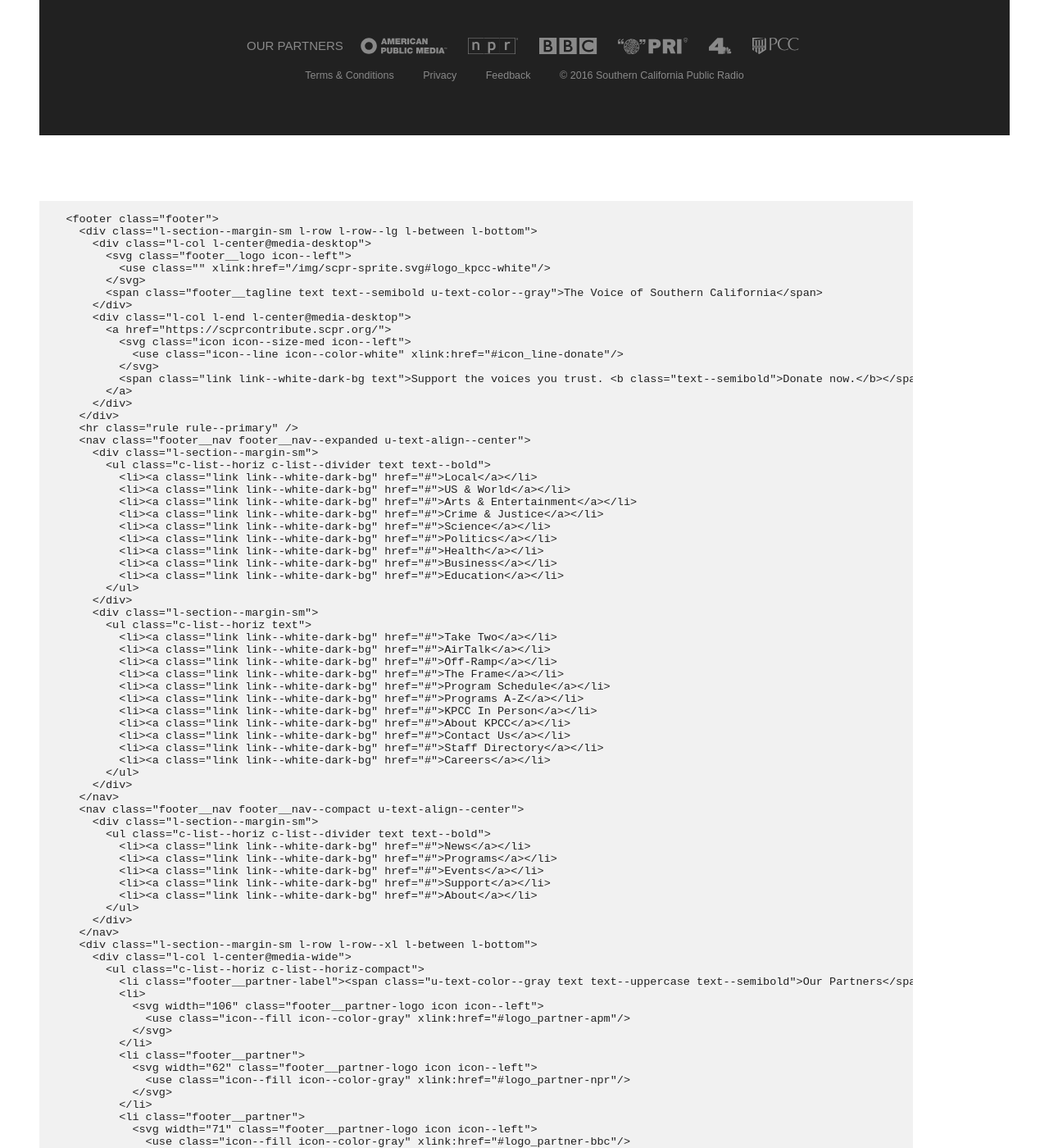
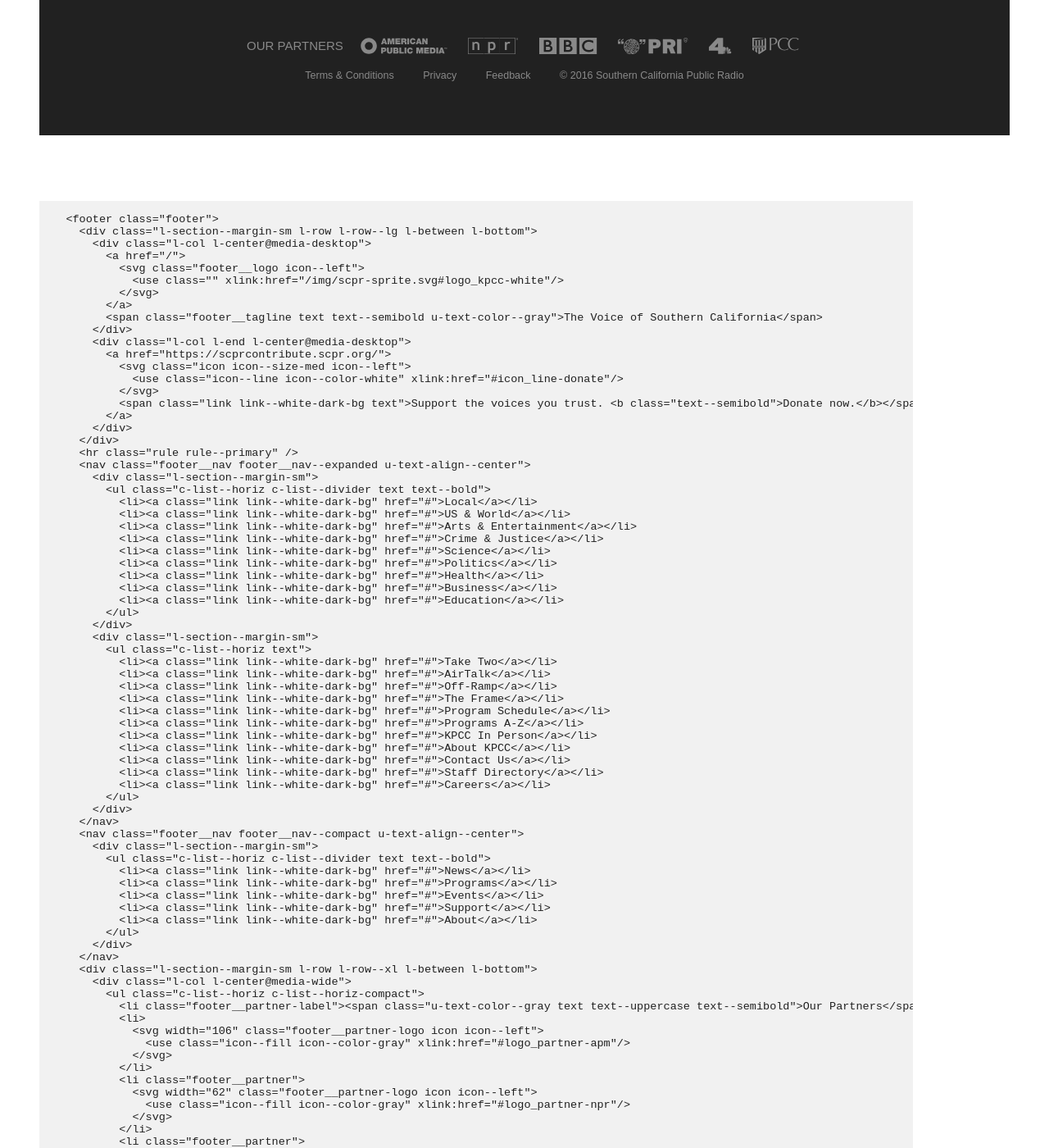
Before and after one commit to SCPR/scpr-style-guide, a Jekyll site: the page built from documentation/_components/footer.md, in a window 1280 px wide and 1400 px high, scrolled down 473 px. Shown: the whole window at 82% size. Built offline with Jekyll 4.4.1, drawn with Linux system fonts in a browser that asks for light colours; Markdown is read by kramdown in place of the engine named in the settings; some of the changed text lies outside the part shown.

Commit message:
add markup to footer pattern to wrap logo in a hyperlink

```diff
--- a/documentation/_components/footer.md
+++ b/documentation/_components/footer.md
@@ -9,9 +9,11 @@ title: Footer
 <footer class="footer">
   <div class="l-section--margin-sm l-row l-row--lg l-between l-bottom">
     <div class="l-col l-center@media-desktop">
-      <svg class="footer__logo icon--left">
-        <use class="" xlink:href="/img/scpr-sprite.svg#logo_kpcc-white"/>
-      </svg>
+      <a href="/">
+        <svg class="footer__logo icon--left">
+          <use class="" xlink:href="/img/scpr-sprite.svg#logo_kpcc-white"/>
+        </svg>
+      </a>
       <span class="footer__tagline text text--semibold u-text-color--gray">The Voice of Southern California</span>
     </div>
     <div class="l-col l-end l-center@media-desktop">
@@ -117,9 +119,11 @@ title: Footer
     &lt;footer class="footer">
       &lt;div class="l-section--margin-sm l-row l-row--lg l-between l-bottom">
         &lt;div class="l-col l-center@media-desktop">
-          &lt;svg class="footer__logo icon--left">
-            &lt;use class="" xlink:href="/img/scpr-sprite.svg#logo_kpcc-white"/>
-          &lt;/svg>
+          &lt;a href="/">
+            &lt;svg class="footer__logo icon--left">
+              &lt;use class="" xlink:href="/img/scpr-sprite.svg#logo_kpcc-white"/>
+            &lt;/svg>
+          &lt;/a>
           &lt;span class="footer__tagline text text--semibold u-text-color--gray">The Voice of Southern California&lt;/span>
         &lt;/div>
         &lt;div class="l-col l-end l-center@media-desktop">
```
